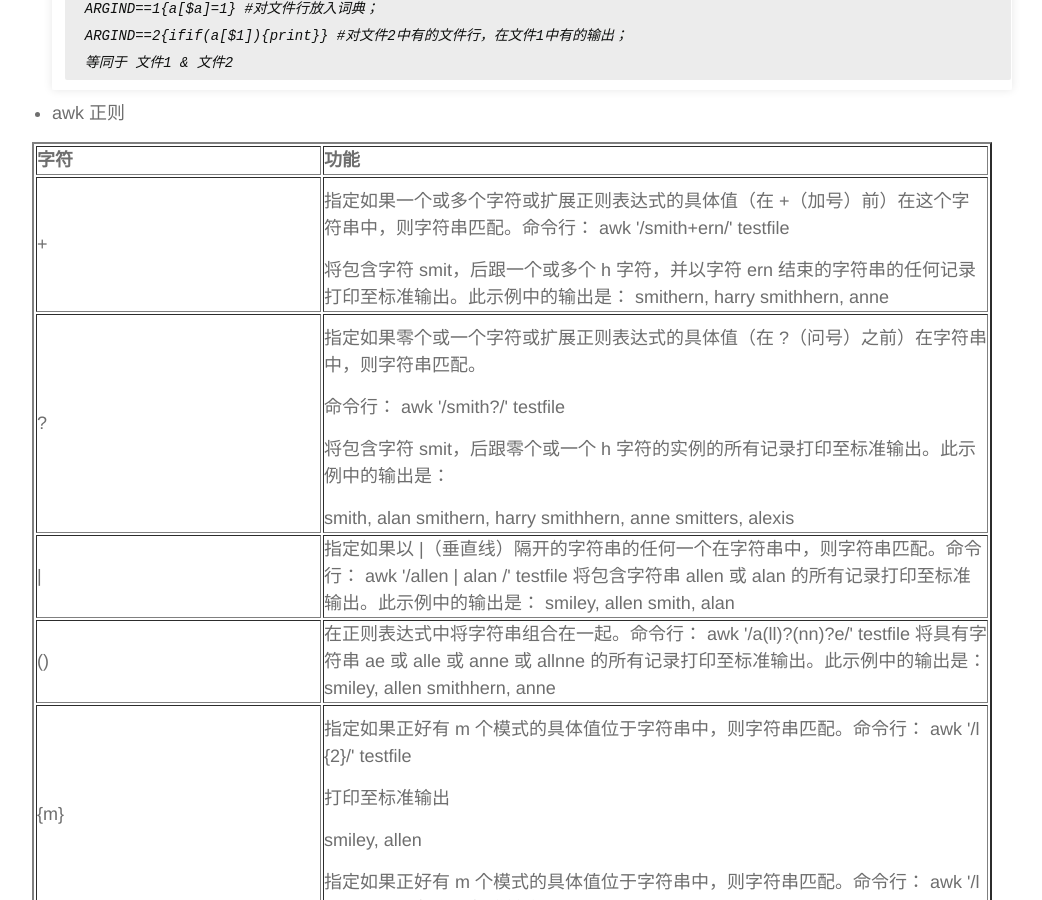
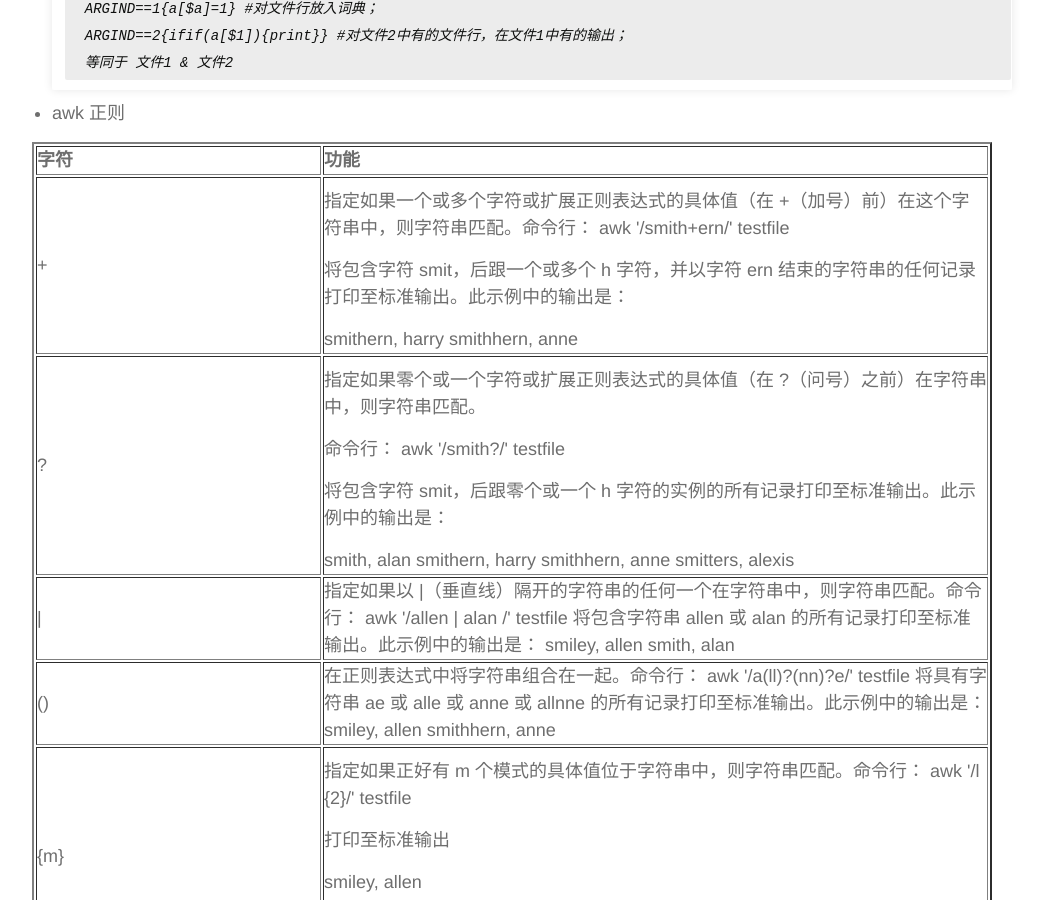
Before and after one commit to intohole/intohole.github.io, a Jekyll site: the page built from _posts/tech/2015-03-24-shell-awk.md, in a window 1280 px wide and 900 px high, scrolled down 1190 px. Shown: the whole window, without its empty margins (128-1170 px from the left). Built offline with Jekyll 4.4.1, drawn with Linux system fonts in a browser that asks for light colours.

Commit message:
修复awk表格显示不正常问题

```diff
--- a/_posts/tech/2015-03-24-shell-awk.md
+++ b/_posts/tech/2015-03-24-shell-awk.md
@@ -54,6 +54,8 @@
         等同于 文件1 & 文件2
 
 + awk 正则
+
+
 <table border="2" width="100%">
 <thead>
     <th width="30%">字符</th>
@@ -64,9 +66,7 @@
         <td>+</td>
         <td><p>指定如果一个或多个字符或扩展正则表达式的具体值（在 +（加号）前）在这个字符串中，则字符串匹配。命令行：
 awk '/smith+ern/' testfile</p>
-
-将包含字符 smit，后跟一个或多个 h 字符，并以字符 ern 结束的字符串的任何记录打印至标准输出。此示例中的输出是：
-
+<p>将包含字符 smit，后跟一个或多个 h 字符，并以字符 ern 结束的字符串的任何记录打印至标准输出。此示例中的输出是：</p>
 smithern, harry smithhern, anne
         </td>
     </tr>
```
